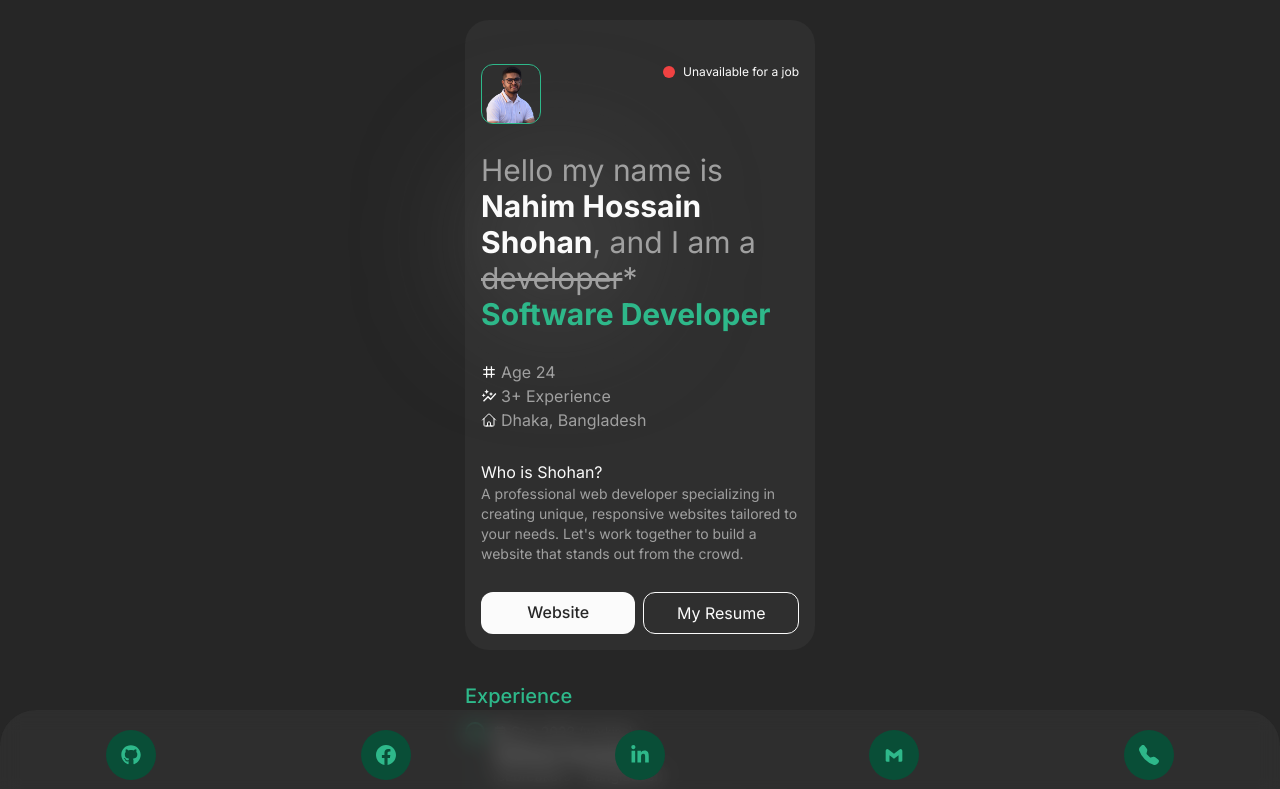
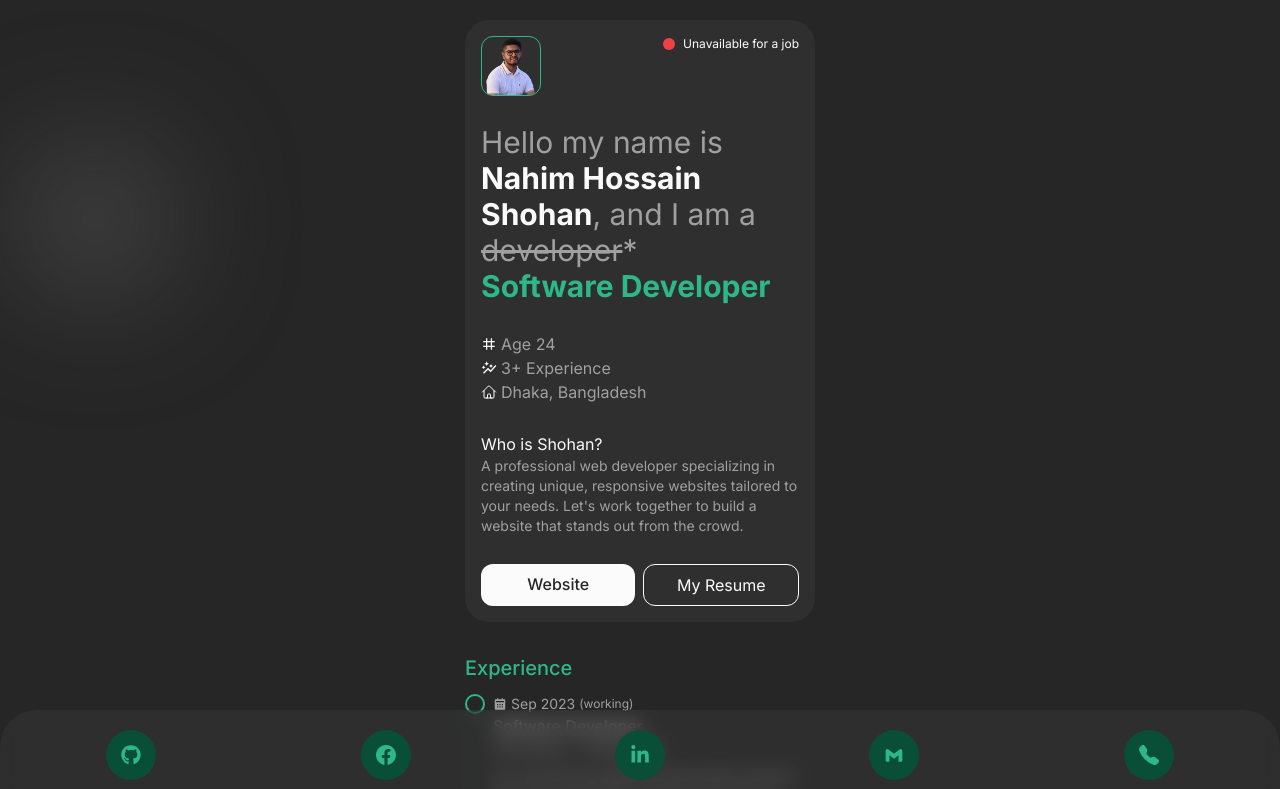
Before and after one commit to NH-Shohan/portfolio-card, a Next.js app: page / in a window 1280 px wide. Shown: the top 789 px of the page. Built offline with nearby package versions, Linux system fonts and the light colour scheme.

Commit message:
Hero section modified

```diff
--- a/src/app/layout.jsx
+++ b/src/app/layout.jsx
@@ -13,6 +13,7 @@ export default function RootLayout({ children }) {
   return (
     <html lang="en">
       <body className={`bg-black text-text ${inter.className}`}>
+        <div className="h-[150px] w-[150px] bg-[#69696980] rounded-full absolute top-36 left-5 blur-3xl -z-10"></div>
         {children}
         <Footer />
       </body>
--- a/src/components/Hero.jsx
+++ b/src/components/Hero.jsx
@@ -7,9 +7,7 @@ import { MdAutoGraph } from "react-icons/md";
 const Hero = () => {
   return (
     <>
-      <div className="bg-background p-4 rounded-3xl mt-5 space-y-7 relative">
-        <div className="h-[150px] w-[150px] bg-[#69696980] rounded-full absolute top-36 blur-3xl -z-10"></div>
-
+      <div className="bg-background p-4 rounded-3xl mt-5 space-y-7">
         <div className="flex items-start justify-between">
           <Image
             src={"/image.png"}
```
